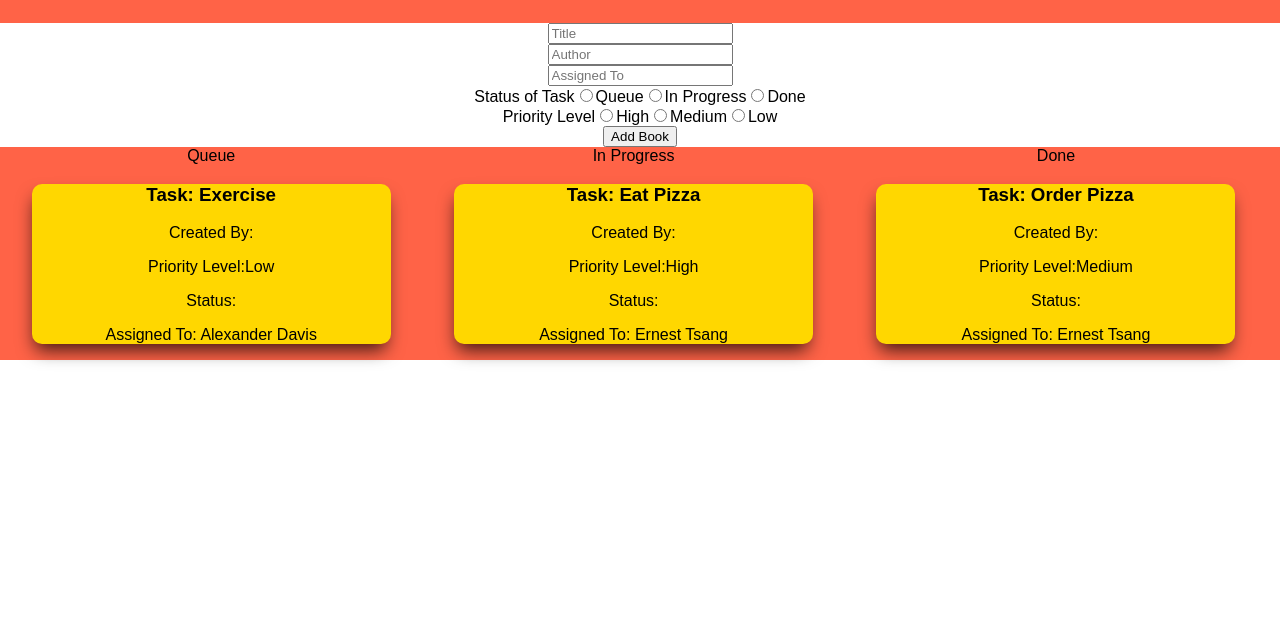
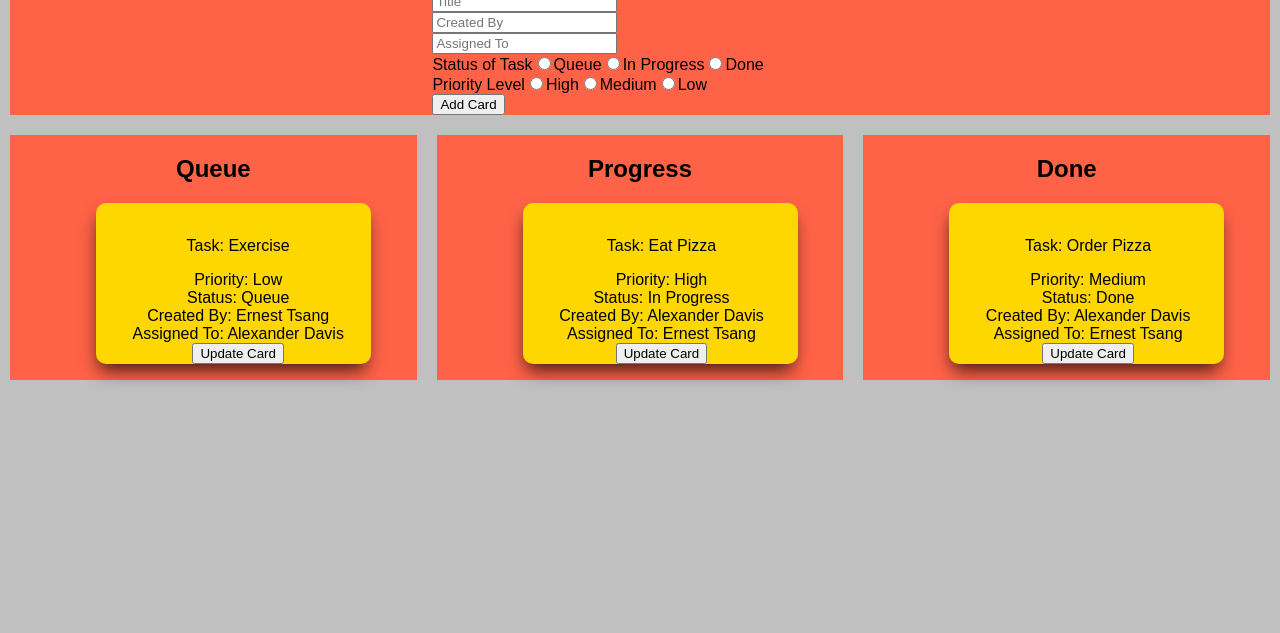
Before and after one commit to adavis001/redux_Kanban, a React app: page / in a window 1280 px wide. Shown: the part 167-800 px from the top of the page. Built offline with nearby package versions, Linux system fonts and the light colour scheme.

Commit message:
Refactored and styled

```diff
--- a/package.json
+++ b/package.json
@@ -5,7 +5,9 @@
   "dependencies": {
     "react": "^15.5.4",
     "react-dom": "^15.5.4",
-    "react-redux": "^5.0.4"
+    "react-redux": "^5.0.4",
+    "redux": "^3.6.0",
+    "redux-thunk": "^2.2.0"
   },
   "devDependencies": {
     "gulp": "^3.9.1",
--- a/src/actions/index.js
+++ b/src/actions/index.js
@@ -1,20 +1,33 @@
 // import { getBooksFromFakeXHR } from '../../lib/books.db';
 
-export const LOAD_BOOKS = 'LOAD_BOOKS';
-export const ADD_BOOK = 'ADD_BOOK';
+export const LOAD_CARDS = 'LOAD_CARDS';
+export const ADD_CARD = 'ADD_CARD';
+export const EDIT_CARD = 'EDIT_CARD';
 
-export const loadBooks = books => {
+export const loadCards = cards => {
   return {
-    type: LOAD_BOOKS,
-    books
+    type: LOAD_CARDS,
+    cards
   };
 };
 
-export const addBook = book => {
+export const addCard = card => {
 
   return {
-    type: ADD_BOOK,
-    book
+    type: ADD_CARD,
+    card
   };
 
 };
+
+export function editCard(id, title, priority, status, createdBy, assignedTo) {
+  return {
+    type: EDIT_CARD,
+    id,
+    title,
+    priority,
+    status,
+    createdBy,
+    assignedTo
+  };
+}
--- a/src/components/Book.js
+++ /dev/null
@@ -1,13 +0,0 @@
-import React from 'react';
-
-const Book = ({ title, author, priority,status, assignedTo, }) => (
-  <div id="BookThing">
-    <h3>Task: { title }</h3>
-    <p>Created By: { author }</p>
-    <p>Priority Level:{ priority }</p>
-    <p>Status: { status }</p>
-    <p>Assigned To: { assignedTo }</p>
-  </div>
-);
-
-export default Book;
--- /dev/null
+++ b/src/components/Card.js
@@ -0,0 +1,116 @@
+import React, { Component } from 'react';
+
+
+
+// class Card extends Component {
+//   constructor(props) {
+//     super(props);
+//     this.handleEdit = this.handleEdit.bind(this);
+//     this.handleDelete = this.handleDelete.bind(this);
+//   }
+//   handleEdit(event) {
+//     event.preventDefault();
+//     this.props.editCard({
+//       id: this.props.id,
+//       title: this.props.title,
+//       priority: this.props.priority,
+//       status: this.props.status,
+//       createdBy: this.props.createdBy,
+//       assignedTo: this.props.assignedTo
+//     });
+//   }
+//   handleDelete(event) {
+//     event.preventDefault();
+//     this.props.removeCard({
+//       id: this.props.id
+//     });
+//   }
+//   render() {
+//     return (
+//       <div className="card">
+//         <h3>{this.props.title}</h3>
+//         <p>Priority: {this.props.priority}</p>
+//         <p>Created by: {this.props.createdBy}</p>
+//         <p>Assigned to: {this.props.assignedTo}</p>
+//         <div className="edit-button">
+//           <button onClick={this.handleEdit}>Edit</button>
+//         </div>
+//         <div className="delete-button">
+//           <button onClick={this.handleDelete}>Delete</button>
+//         </div>
+//       </div>
+//     );
+//   }
+// }
+// export default Card;
+
+// import React, { Component } from 'react';
+// const Card = ({ title, priority, status, createdBy, assignedTo}) => (
+// <div className = {`card ${priority}`}>
+//     <div>{ title }</div>
+//     <div>{priority}</div>
+//     <div >{status}</div>
+//     <div>{createdBy}</div>
+//     <div>{assignedTo}</div>
+// </div>
+// );
+// export default Card;
+
+
+class Card extends Component {
+  constructor(props){
+    super(props);
+    this.handleClick = this.handleClick.bind(this);
+    this.handleStatusChange = this.handleStatusChange.bind(this);
+    this.handleSubmit = this.handleSubmit.bind(this);
+  }
+ handleClick(card) {
+  switch (card.status) {
+    case "Queue":
+        card.status = "In Progress";
+        break;
+    case "In Progress":
+        card.status = "Done";
+        break;
+    case "Done":
+        card.status = "Queue";
+        break;
+  }
+    this.setState({});
+  }
+  updateCard(card){
+    // update my parent's cards state
+    this.props.updateCard(card);
+    const title = "";
+    const priority = "";
+    const status = "";
+    const createdBy = "";
+    const assignedTo = "";
+  }
+//prevents refresh
+  handleSubmit(event) {
+    event.preventDefault();
+    this.updateCard(this.state);
+  }
+// DOM targets
+  handleStatusChange(event) {
+    console.log("event.target.value",event.target.value  );
+    this.setState({ status : event.target.value });
+  }
+  render(){
+    return (
+  <div className = {`card ${this.props.priority}`}>
+    <form onSubmit={this.handleSubmit}>
+    <br />
+    <p>Task: { this.props.title }</p>
+    <div>Priority:  { this.props.priority }</div>
+    <div onClick={() =>this.handleClick(this.props.card)} >Status: { this.props.status }</div>
+    <div>Created By:  { this.props.createdBy }</div>
+    <div>Assigned To:  { this.props.assignedTo }</div>
+          <button type="submit">Update Card</button>
+    </form>
+  </div>
+);
+  }
+}
+export default Card;
--- /dev/null
+++ b/src/components/CardList.js
@@ -0,0 +1,19 @@
+import React from 'react';
+import Card from './Card';
+const CardList = ({ cards }) => (
+  <ul>
+    {
+      cards.map( ({ _id, title, priority, status, createdBy, assignedTo }) =>
+        <Card
+          key={_id}
+          title={title}
+          priority={priority}
+          status={status}
+          createdBy={createdBy}
+          assignedTo={assignedTo}
+        />
+      )
+    }
+  </ul>
+);
+export default CardList;
--- a/src/components/DoneList.js
+++ /dev/null
@@ -1,35 +0,0 @@
-import React, {Component} from 'react';
-import Book from './Book';
-
-
-class DoneList extends Component {
-  constructor(props) {
-    super(props);
-  }
-
- render() {
-    return (
-      <div className="BookDone"> Done
-        {
-          this.props.books
-          .filter((book) =>
-            book.status === 'Done'
-          )
-          .map((book) => {
-            return (
-              <Book
-                id={book._id}
-                title={book.title}
-                priority={book.priority}
-                createdBy={book.createdBy}
-                assignedTo={book.assignedTo}
-              />
-            );
-          })
-        }
-      </div>
-    );
-  }
-}
-
-export default DoneList;
--- a/src/components/ProgressList.js
+++ /dev/null
@@ -1,35 +0,0 @@
-import React, {Component} from 'react';
-import Book from './Book';
-
-
-class ProgressList extends Component {
-  constructor(props) {
-    super(props);
-  }
-
- render() {
-    return (
-      <div className="BookProgress"> In Progress
-        {
-          this.props.books
-          .filter((book) =>
-            book.status === 'In Progress'
-          )
-          .map((book) => {
-            return (
-              <Book
-                id={book._id}
-                title={book.title}
-                priority={book.priority}
-                createdBy={book.createdBy}
-                assignedTo={book.assignedTo}
-              />
-            );
-          })
-        }
-      </div>
-    );
-  }
-}
-
-export default ProgressList;
--- a/src/components/QueueList.js
+++ /dev/null
@@ -1,35 +0,0 @@
-import React, {Component} from 'react';
-import Book from './Book';
-
-
-class QueueList extends Component {
-  constructor(props) {
-    super(props);
-  }
-
- render() {
-    return (
-      <div className="BookQueue"> Queue
-        {
-          this.props.books
-          .filter((book) =>
-            book.status === 'Queue'
-          )
-          .map((book) => {
-            return (
-              <Book
-                id={book._id}
-                title={book.title}
-                priority={book.priority}
-                createdBy={book.createdBy}
-                assignedTo={book.assignedTo}
-              />
-            );
-          })
-        }
-      </div>
-    );
-  }
-}
-
-export default QueueList;
--- a/src/containers/App/index.js
+++ b/src/containers/App/index.js
@@ -1,11 +1,9 @@
 import React, { Component } from 'react';
 import { connect } from 'react-redux';
-import QueueList from '../../components/QueueList';
-import ProgressList from '../../components/ProgressList';
-import DoneList from '../../components/DoneList';
-import NewBookForm from '../NewBookForm';
-import { addBookToFakeXHR, getBooksFromFakeXHR } from '../../lib/books.db';
-import { loadBooks, addBook } from '../../actions';
+import CardList from '../../components/CardList';
+import NewCardForm from '../NewCardForm';
+import { addCardToFakeXHR, getCardsFromFakeXHR } from '../../lib/cards.db';
+import { loadCards, addCard, editCard } from '../../actions';
 
 
 import logo from './logo.svg';
@@ -17,12 +15,12 @@ class App extends Component {
     super(props);
     // do your shit after parent is done doing their shit
 
-    this.title = 'Book List App';
+    this.title = 'Card List App';
 
     // set the initial state of THIS COMPONENT
     // in the constructor
     // this.state = {
-    //   books : [],
+    //   cards : [],
     //   filter : ''
     // };
 
@@ -31,33 +29,39 @@ class App extends Component {
   // life cycle hook
   // before rendering this component
   componentWillMount(){
-    getBooksFromFakeXHR()
-      .then( books => {
-        this.props.loadBooks( books );
-        // this.setState({ books });
+    getCardsFromFakeXHR()
+      .then( cards => {
+        this.props.loadCards( cards );
       });
   }
 
-  addBook = ( book ) => {
-    // addBookToFakeXHR( book )
-    //   .then( books => {
-    //     this.setState({ books });
-    //   });
-    this.props.addBook( book );
+  addCard = ( card ) => {
+    this.props.addCard( card );
   }
 
   render() {
     return (
-      <div className="App">
-        <div className="App-header">
-          <img src={logo} className="App-logo" alt="logo" />
-          <h2>Book a Task!  .then Assign it to someone!</h2>
+      <div>
+      <h1>Welcome to Kanban! </h1>
+        <div id="CardForm">
+        <h2>New Task Form</h2>
+          <NewCardForm addCard={this.addCard}/>
         </div>
-        <NewBookForm addBook={this.addBook} />
-        <div id="BookIt">
-          <QueueList books={this.props.books} />
-          <ProgressList books={this.props.books} />
-          <DoneList books={this.props.books} />
+       <div id="Board">
+        <div id="queue">
+          <h2>Queue</h2>
+            <CardList  cards={this.props.cards.filter(Card => Card.status === 'Queue' )}/>
+          </div>
+
+          <div id="progress">
+          <h2>Progress</h2>
+            <CardList  cards={this.props.cards.filter(Card => Card.status === 'In Progress' )}/>
+          </div>
+
+          <div id="done">
+          <h2>Done</h2>
+            <CardList  cards={this.props.cards.filter(Card => Card.status === 'Done' )}/>
+          </div>
         </div>
       </div>
     );
@@ -66,17 +70,20 @@ class App extends Component {
 
 const mapStateToProps = (state) => {
   return {
-    books: state.books
+    cards: state.cards
   };
 }
 
 const mapDispatchToProps = (dispatch, ownProps) => {
   return {
-    loadBooks: books => {
-      dispatch(loadBooks(books))
+    loadCards: cards => {
+      dispatch(loadCards(cards))
     },
-    addBook: book => {
-      dispatch(addBook(book))
+    addCard: card => {
+      dispatch(addCard(card))
+    },
+    editCard: card => {
+      dispatch(editCard(card))
     }
   }
 }
--- a/src/containers/App/styles.css
+++ b/src/containers/App/styles.css
@@ -1,57 +1,61 @@
+
 .App {
   text-align: center;
 }
 
-#BookQueue{
-    text-align: center;
+body{
+  background-color: silver;
 }
+
 .App-logo {
   animation: App-logo-spin infinite 20s linear;
   height: 80px;
 }
+#Board{
+  display: flex;
+}
 
-#BookThing{
+#queue{
+  background-color: tomato;
+  width: 33%;
+  text-align: center;
+  border: 10px solid silver;
+}
+
+#progress{
+  background-color: tomato;
+  width: 33%;
+  text-align: center;
+  border: 10px solid silver;
+
+}
+
+#done{
+  background-color: tomato;
+  width: 33%;
+  text-align: center;
+  border: 10px solid silver;
+}
+
+#CardForm{
+  background-color: tomato;
+  align-content: center;
+  padding-left: 33%;
+  border: 10px solid silver;
+}
+
+.card{
   border-radius: 10px 10px 10px 10px;
   border: 0px solid #000000;
   box-shadow: -1px 10px 18px -4px rgba(0, 0, 0, 0.75);
   background-color: gold;
   text-align: center;
   margin: auto;
-  width: 85%;
-}
-#BookIt{
-  background-color: tomato;
+  width: 65%;
   display: flex;
-  text-align: center;
-}
-.BookQueue{
-  width: 33%;
-  align-content: center;
+  padding-left: 10%;
 }
 
-.BookProgress{
-  width: 33%;
-    align-content: center;
-}
-
-.BookDone{
-  width: 33%;
-  align-content: center;
-}
-
-.BookList{
-  background-color: black;
-}
-.App-header {
-  background-color: tomato;
-  height: 150px;
-  padding: 20px;
-  color: white;
-}
-
-.App-intro {
-  font-size: large;
-}
 
 @keyframes App-logo-spin {
   from { transform: rotate(0deg); }
--- a/src/containers/NewBookForm/index.js
+++ b/src/containers/NewCardForm/index.js
@@ -1,30 +1,26 @@
 /*jshint esversion:6*/
 import React, { Component } from 'react';
 
-class NewBookForm extends Component {
+class NewCardForm extends Component {
   constructor(props){
     super(props);
 
     this.state = {
       title : '',
-      author : '',
+      createdBy : '',
       status : '',
       priority : '',
       assignedTo : ''
     };
-
-    // this.handleSubmit = this.handleSubmit.bind(this);
-    // this.handleChangeTitle = this.handleChangeTitle.bind(this);
-    // this.handleChangeAuthor = this.handleChangeAuthor.bind(this);
 
   }
 
   handleSubmit = (event) => {
     event.preventDefault();
 
-    this.props.addBook(this.state);
+    this.props.addCard(this.state);
 
-    this.setState({ author : '', title : '', assignedTo: '' });
+    this.setState({ createdBy : '', title : '', assignedTo: '' });
 
 
 
@@ -53,9 +49,9 @@ class NewBookForm extends Component {
     });
   }
 
-  handleChangeAuthor = (event) => {
+  handleChangeCreatedBy= (event) => {
     this.setState({
-      author : event.target.value
+      createdBy : event.target.value
     });
   }
 
@@ -66,7 +62,7 @@ class NewBookForm extends Component {
           <input type="text" placeholder="Title" value={this.state.title} onChange={this.handleChangeTitle} />
         </div>
         <div>
-          <input type="text" placeholder="Author" value={this.state.author} onChange={this.handleChangeAuthor} />
+          <input type="text" placeholder="Created By" value={this.state.createdBy} onChange={this.handleChangeCreatedBy} />
         </div>
         <div>
           <input type="text" placeholder="Assigned To" value={this.state.assignedTo} onChange={this.handleAssignedToChange} />
@@ -82,11 +78,11 @@ class NewBookForm extends Component {
           <input type='radio'  name='priority' value='Low' onChange={this.handlePriorityChange} />Low
         </div>
         <div>
-          <button type="submit">Add Book</button>
+          <button type="submit">Add Card</button>
         </div>
       </form>
     );
   }
 }
 
-export default NewBookForm;
+export default NewCardForm;
--- a/src/index.js
+++ b/src/index.js
@@ -2,12 +2,12 @@ import React from 'react';
 import ReactDOM from 'react-dom';
 import { Provider } from 'react-redux';
 import { createStore } from 'redux';
-import bookListReducers from './reducers';
+import cardListReducers from './reducers';
 import App from './containers/App';
 import './index.css';
 
 const store = createStore(
-  bookListReducers,
+  cardListReducers,
   window.__REDUX_DEVTOOLS_EXTENSION__ && window.__REDUX_DEVTOOLS_EXTENSION__()
 );
 
--- a/src/lib/books.db.js
+++ b/src/lib/cards.db.js
@@ -1,9 +1,9 @@
-const booksFromFakeDB = [{
+const cardsFromFakeDB = [{
       id: 1,
       title : 'Order Pizza',
       priority : 'Medium',
       status: 'Done',
-      author: 'Alexander Davis',
+      createdBy: 'Alexander Davis',
       assignedTo: 'Ernest Tsang'
     },
     {
@@ -11,7 +11,7 @@ const booksFromFakeDB = [{
       title : 'Eat Pizza',
       priority : 'High',
       status: 'In Progress',
-      author: 'Alexander Davis',
+      createdBy: 'Alexander Davis',
       assignedTo: 'Ernest Tsang'
     },
     {
@@ -19,19 +19,19 @@ const booksFromFakeDB = [{
       title : 'Exercise',
       priority : 'Low',
       status: 'Queue',
-      author: 'Ernest Tsang',
+      createdBy: 'Ernest Tsang',
       assignedTo: 'Alexander Davis'
     }
   ];
 
-export const getBooksFromFakeXHR = () => new Promise((resolve, reject) => {
-  setTimeout(() => resolve(booksFromFakeDB), 500);
+export const getCardsFromFakeXHR = () => new Promise((resolve, reject) => {
+  setTimeout(() => resolve(cardsFromFakeDB), 500);
 });
 
-export const addBookToFakeXHR = (book) => new Promise((resolve, reject) => {
+export const addCardToFakeXHR = (card) => new Promise((resolve, reject) => {
   setTimeout(() => {
-    book._id = Math.random();
-    booksFromFakeDB.push(book);
-    resolve(booksFromFakeDB);
+    card._id = Math.random();
+    cardsFromFakeDB.push(card);
+    resolve(cardsFromFakeDB);
   }, 500);
 });
--- a/src/reducers/index.js
+++ b/src/reducers/index.js
@@ -1,24 +1,44 @@
 import {
-  LOAD_BOOKS,
-  ADD_BOOK
+  LOAD_CARDS,
+  ADD_CARD,
+  EDIT_CARD
 } from '../actions';
 
 const initialState = {
-  books : []
+  cards : []
 };
-const books = (state = initialState, action) => {
+const cards = (state = initialState, action) => {
   // console.log("state", state);
   // console.log("action", action);
 
   switch(action.type){
-    case LOAD_BOOKS:
+    case LOAD_CARDS:
       return Object.assign({}, state, {
-        books : action.books
+        cards : action.cards
       });
 
-    case ADD_BOOK:
+      case EDIT_CARD:
+      let edited = state.cards.map(card => {
+        if(card.id === action.id) {
+          card.title = action.title;
+          card.priority = action.priority;
+          card.status = action.status;
+          card.createdBy = action.createdBy;
+          card.assignedTo = action.assignedTo;
+          return card;
+        } else {
+          return card;
+        }
+      });
       return Object.assign({}, state, {
-        books : state.books.concat(action.book)
+        cards: [
+          ...edited
+        ]
+      });
+
+    case ADD_CARD:
+      return Object.assign({}, state, {
+        cards : state.cards.concat(action.card)
       });
 
     default:
@@ -26,4 +46,4 @@ const books = (state = initialState, action) => {
   }
 };
 
-export default books;
+export default cards;
```
